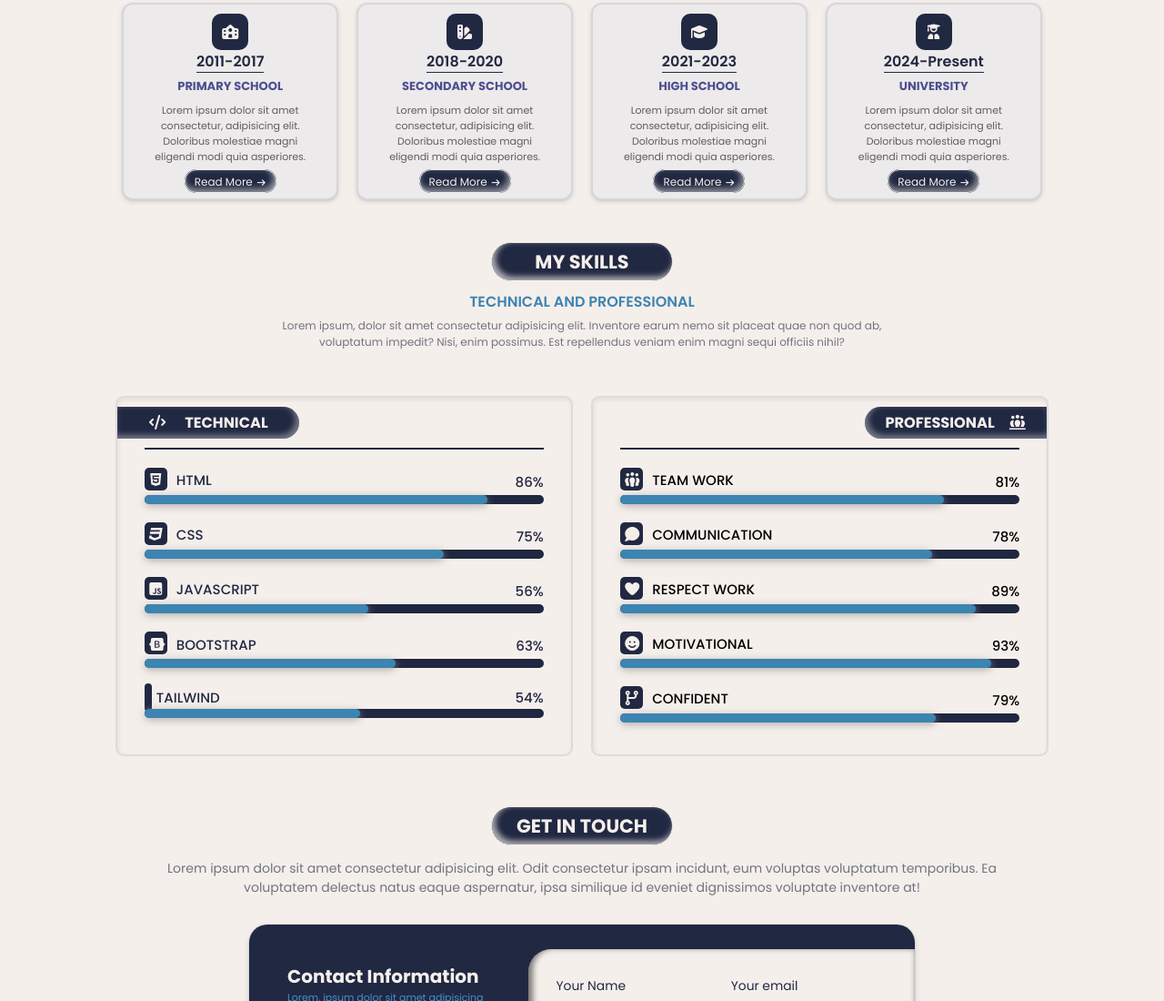
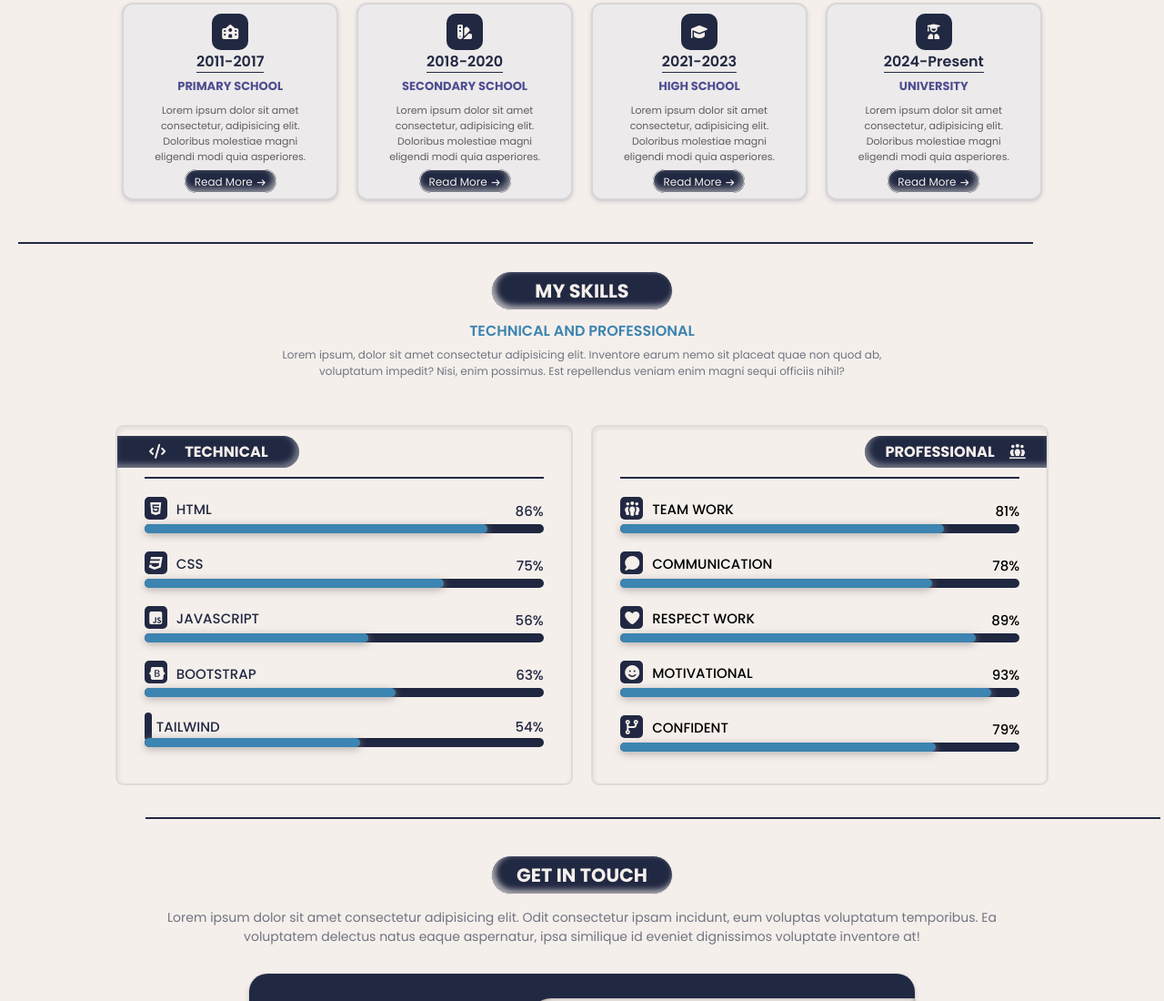
Before and after one commit to Nha4-UI/MyPortfolio, a plain HTML site: page index.html in a window 1280 px wide. Shown: the part 1561-2661 px from the top of the page at 91% size. Drawn offline with Linux system fonts and the light colour scheme; a web font is replaced by a local one.

Commit message:
portfolio update

```diff
--- a/index.html
+++ b/index.html
@@ -166,7 +166,7 @@
     </div>
 
 
-    <!-- <div class="line"></div> -->
+    <div class="line"></div>
 
     <!-- skills design -->
     <div class="skills" id="skills">
@@ -309,6 +309,7 @@
 
     </div>
 
+    <div class="line2"></div>
     <!-- Contact design f -->
     <div class="contact" id="contact">
         <div class="contact-text">
```
